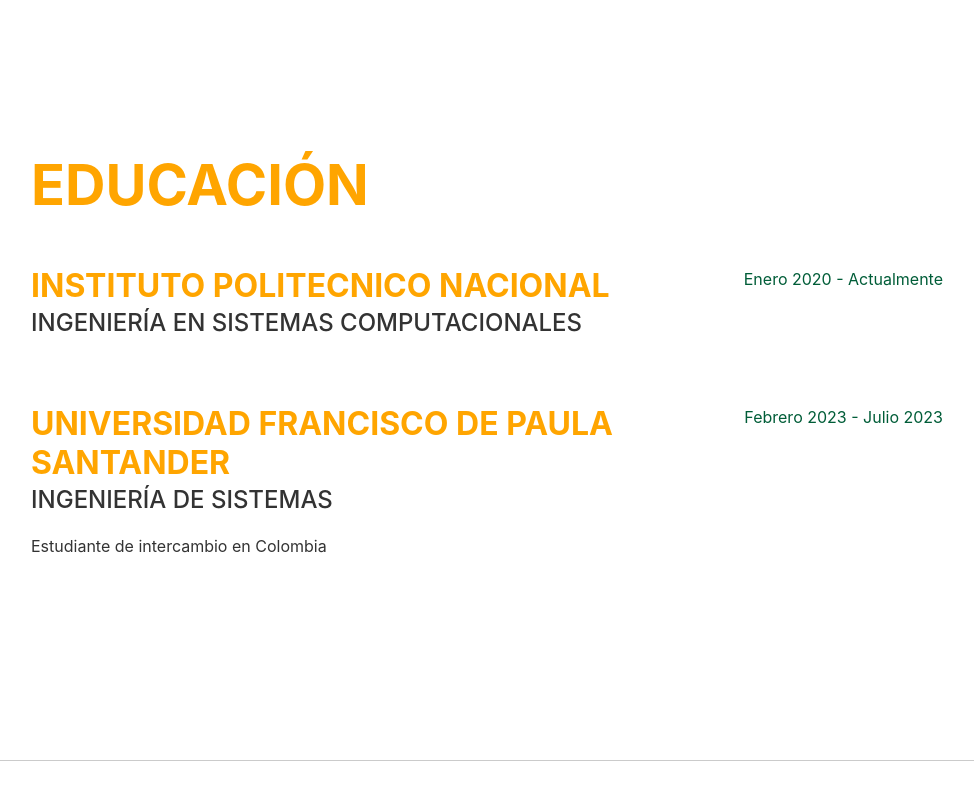
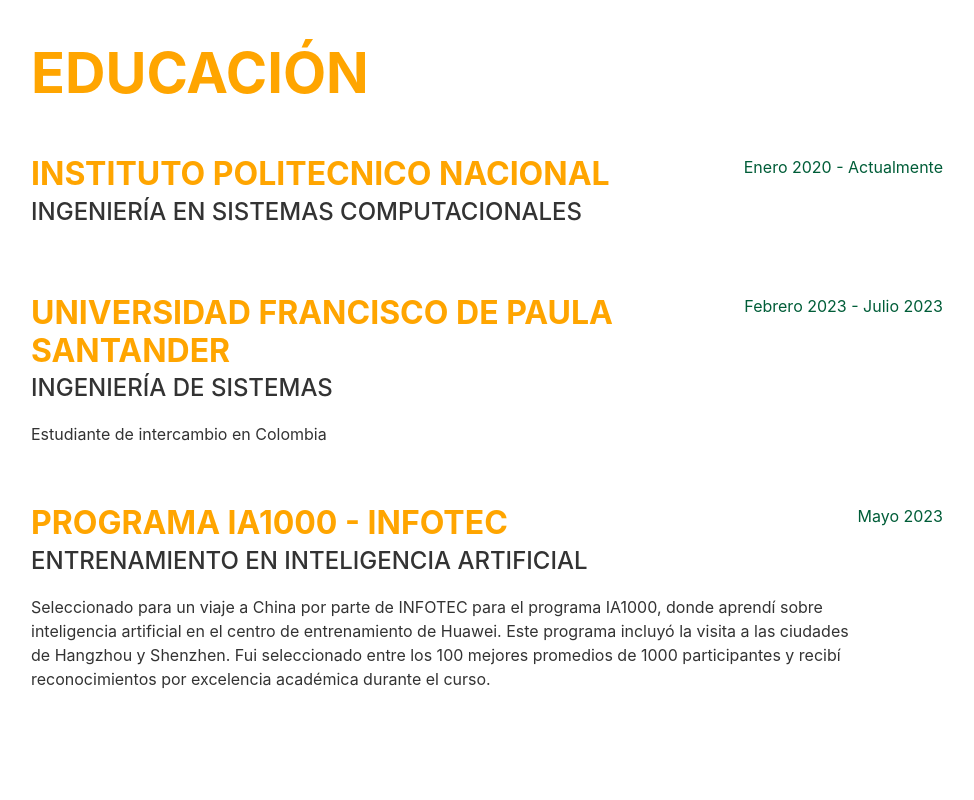
Before and after one commit to uriel181201/portafolio, a plain HTML site: page index.html in a window 1280 px wide. Shown: the part 1642-2442 px from the top of the page, without its empty margins (289-1263 px from the left). Drawn offline with nearby package versions, Linux system fonts and the light colour scheme; a web font is replaced by a local one.

Commit message:
Actualizar sección de educación con información sobre el programa IA1000 en China

```diff
--- a/index.html
+++ b/index.html
@@ -44,11 +44,10 @@
                         <span class="text-primary">Martinez</span>
                     </h1>
                     <div class="subheading mb-5">
-                        Desarrollador web |
+                        Desarrollador back-end |
                         <a href="mailto:uriel181201@gmail.com">uriel181201@gmail.com</a>
                     </div>
                     <p class="lead mb-5"></p>
-
                 </div>
             </section>
             <hr class="m-0" />
@@ -58,7 +57,6 @@
                 <div class="resume-section-content">
                     <h2 class="mb-5">Skills</h2>
                     <div class="subheading mb-3">Lenguajes y herramientas de programación</div>
-
                     <ul>
                         <li><i class="fab fa-html5"></i> HTML</li>
                         <li><i class="fab fa-css3-alt"></i> CSS</li>
@@ -68,9 +66,7 @@
                         <li><i class="fab fa-java"></i> Java Spring</li>
                         <li><i class="fab fa-git"></i> Git</li>
                     </ul>
-
                     <div class="subheading mb-3">Idiomas</div>
-
                     <ul class="fa-ul mb-0">
                         <li>
                             <span class="fa-li"><i class="fas fa-check"></i></span>
@@ -89,18 +85,14 @@
                             Microsoft Azure AZ-900
                         </li>
                     </ul>
-
                 </div>
             </section>
             <hr class="m-0" />
 
             <!-- Educacion -->
             <section class="resume-section" id="education">
-
                 <div class="resume-section-content">
-
                     <h2 class="mb-5">Educación</h2>
-
                     <div class="d-flex flex-column flex-md-row justify-content-between mb-5">
                         <div class="flex-grow-1">
                             <h3 class="mb-0">Instituto Politecnico Nacional</h3>
@@ -108,8 +100,7 @@
                         </div>
                         <div class="flex-shrink-0"><span class="text-primary">Enero 2020 - Actualmente </span></div>
                     </div>
-
-                    <div class="d-flex flex-column flex-md-row justify-content-between">
+                    <div class="d-flex flex-column flex-md-row justify-content-between mb-5">
                         <div class="flex-grow-1">
                             <h3 class="mb-0">Universidad Francisco de Paula Santander</h3>
                             <div class="subheading mb-3">Ingeniería de Sistemas</div>
@@ -117,7 +108,14 @@
                         </div>
                         <div class="flex-shrink-0"><span class="text-primary">Febrero 2023 - Julio 2023</span></div>
                     </div>
-
+                    <div class="d-flex flex-column flex-md-row justify-content-between mb-5">
+                        <div class="flex-grow-1">
+                            <h3 class="mb-0">Programa IA1000 - INFOTEC</h3>
+                            <div class="subheading mb-3">Entrenamiento en Inteligencia Artificial</div>
+                            <p>Seleccionado para un viaje a China por parte de INFOTEC para el programa IA1000, donde aprendí sobre inteligencia artificial en el centro de entrenamiento de Huawei. Este programa incluyó la visita a las ciudades de Hangzhou y Shenzhen. Fui seleccionado entre los 100 mejores promedios de 1000 participantes y recibí reconocimientos por excelencia académica durante el curso.</p>
+                        </div>
+                        <div class="flex-shrink-0"><span class="text-primary">Mayo 2023</span></div>
+                    </div>
                 </div>
             </section>
             <hr class="m-0" />
@@ -129,7 +127,6 @@
                     <div class="d-flex flex-column flex-md-row justify-content-between mb-5">
                         <div class="flex-grow-1 about-me">
                             <p>¡Hola! Mi nombre es Uriel y actualmente soy estudiante de Ingeniería en Sistemas en el Instituto Politécnico Nacional. Desde siempre, he sentido una gran pasión por la tecnología y la programación, y cada día me emociona la oportunidad de aprender algo nuevo en este emocionante campo.</p>
-
                             <p>Mi objetivo principal en este momento es encontrar una oportunidad de empleo que me permita aplicar y expandir mis conocimientos. Estoy comprometido con el crecimiento profesional y me considero una persona creativa y perseverante. Creo firmemente que la tecnología es una herramienta poderosa para abordar desafíos y crear soluciones innovadoras.</p>
                         </div>
                     </div>
@@ -142,19 +139,14 @@
                 <div class="resume-section-content">
                     <h2 class="mb-5">Contacto</h2>
                     <p>No dude en ponerse en contacto conmigo a través de los siguientes medios:</p>
-
                     <ul>
                         <li><i class="fab fa-whatsapp"></i> <a href="https://wa.me/+525615963752" target="_blank">561596372</a></li>
                         <li><i class="far fa-envelope"></i> <a>uriel181201@gmail.com</a></li>
                         <li><i class="fab fa-linkedin"></i> <a href="https://linkedin.com/in/urieldev" target="_blank">LinkedIn</a></li>
                     </ul>
-
-
-
                 </div>
             </section>
         </div>
-
         <!-- Bootstrap core JS-->
         <script src="https://cdn.jsdelivr.net/npm/bootstrap@5.2.3/dist/js/bootstrap.bundle.min.js"></script>
         <!-- Core theme JS-->
```
